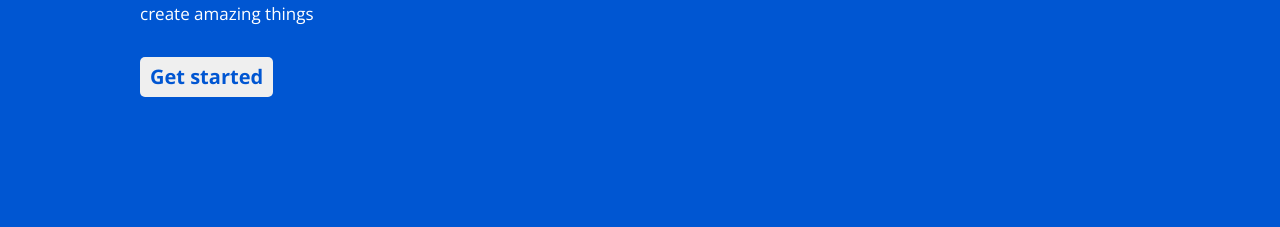
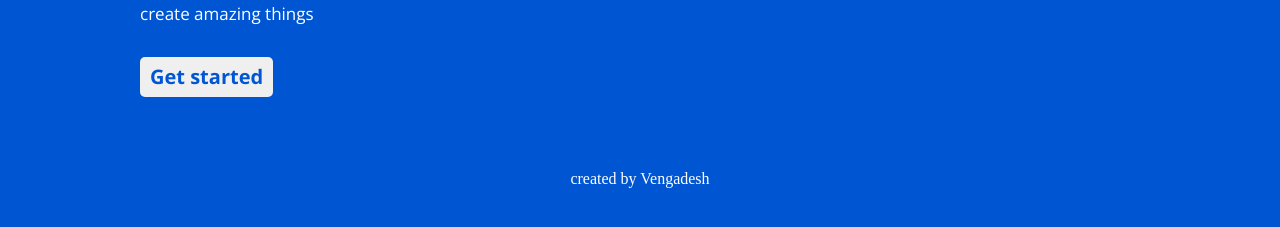
Before and after one commit to vengadesh2003R/Landing-section, a plain HTML site: page index.html in a window 1280 px wide. Shown: the part 477-704 px from the top of the page. Drawn offline with nearby package versions, Linux system fonts and the light colour scheme.

Commit message:
header change

```diff
--- a/index.html
+++ b/index.html
@@ -3,7 +3,7 @@
 <head>
     <meta charset="UTF-8">
     <meta name="viewport" content="width=device-width, initial-scale=1.0">
-    <title>Document</title>
+    <title>Landing Section</title>
     <link rel="stylesheet" href="reset.css">
     <link rel="stylesheet" href="style.css">
     <link rel="preconnect" href="https://fonts.googleapis.com">
@@ -21,10 +21,11 @@
         </div>
         <div class="second-items">
             <img width="550px" src="image.jpg" alt="">
-
         </div>
-
     </section>
+    <footer>
+        created by <a style="text-decoration: none;color: white;" href="">Vengadesh</a>
+    </footer>
 
 </body>
 </html>
--- a/style.css
+++ b/style.css
@@ -32,3 +32,7 @@ button{
 button :hover{
     color: rgb(109, 81, 134);
 }
+footer{
+    text-align: center;
+    color: white;
+}
```
